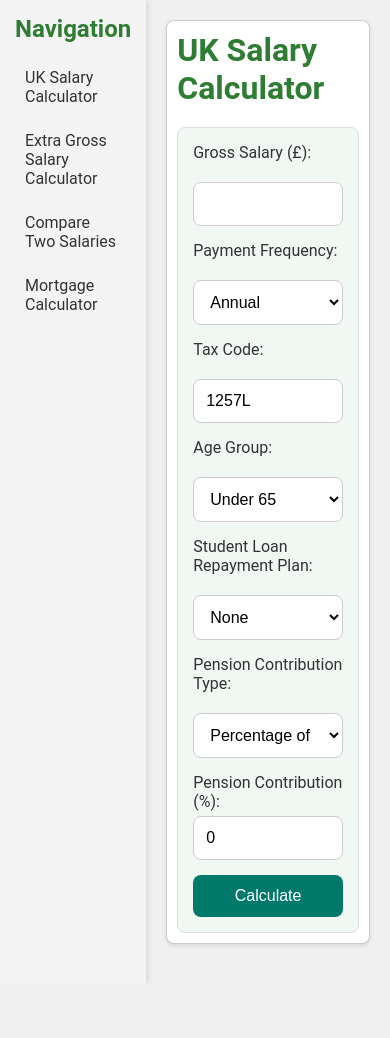
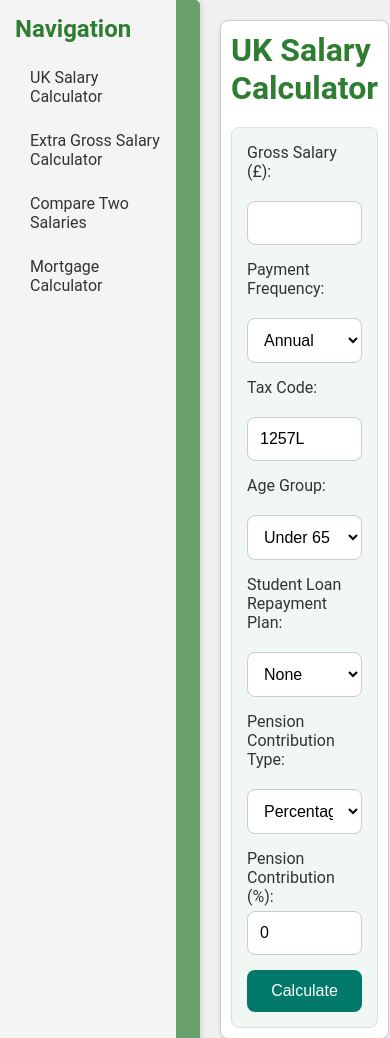
Before and after one commit to MozzyF/Calculator, a plain HTML site: page index.html in a window 390 px wide. Shown: the top 1038 px of the page. Before the commit the page ends 984 px from the top, so only its background shows below. Drawn offline with Linux system fonts and the light colour scheme.

Commit message:
Update toggle button styling for transparency and consistency

```diff
--- a/index.html
+++ b/index.html
@@ -8,6 +8,7 @@
 </head>
 <body>
     <div class="sidebar">
+        <button id="toggleSidebar"> </button>
         <h2>Navigation</h2>
         <a href="#" onclick="showCalculator('uk-salary-calculator')" id="uk-salary-link">UK Salary Calculator</a>
         <a href="#" onclick="showCalculator('extra-salary-calculator')" id="extra-salary-link">Extra Gross Salary Calculator</a>
--- a/script.js
+++ b/script.js
@@ -649,3 +649,9 @@ interestRateInput.addEventListener('keydown', function(event) {
 loanTermInput.addEventListener('keydown', function(event) {
     handleEnterKey(event, null); // No next element, so pass null
 });
+
+document.getElementById('toggleSidebar').addEventListener('click', function() {
+    const sidebar = document.querySelector('.sidebar');
+    sidebar.classList.toggle('collapsed');
+    this.textContent = ' '; // Ensure text remains a single space
+});
--- a/style.css
+++ b/style.css
@@ -13,6 +13,7 @@ body {
     background-color: #f0f0f0;
     color: #333;
     min-height: 100vh;
+    overflow-x: hidden; /* Prevent horizontal scroll */
 }
 
 /* Sidebar styling for navigation */
@@ -21,6 +22,37 @@ body {
     background-color: #f4f4f4;
     padding: 15px;
     box-shadow: 2px 0 5px rgba(0,0,0,0.1);
+    transition: width 0.3s ease, padding 0.3s ease; /* Smooth transition for width and padding */
+    position: relative; /* Position relative for absolute positioning of button */
+    flex-shrink: 0; /* Prevent sidebar from shrinking */
+    overflow: hidden; /* Hide overflow content */
+}
+
+.sidebar.collapsed {
+    width: 20px; /* Reduce width to a small portion */
+    padding: 15px 0; /* Adjust padding to keep button visible */
+}
+
+.sidebar.collapsed h2,
+.sidebar.collapsed a {
+    display: none; /* Hide text when collapsed */
+}
+
+#toggleSidebar {
+    position: absolute;
+    top: 0;
+    right: 0;
+    background-color: rgba(46, 125, 50, 0.7); /* Green color with 70% opacity */
+    border: none;
+    cursor: pointer;
+    width: 10px; /* Narrower width */
+    height: 100%; /* Full height of the sidebar */
+    transition: background-color 0.3s ease; /* Only transition background color */
+    border-radius: 0 5px 5px 0; /* Rounded corners on the left side */
+}
+
+#toggleSidebar:hover {
+    background-color: rgba(27, 94, 32, 0.7); /* Darker green on hover with 70% opacity */
 }
 
 /* Sidebar heading styling */
@@ -32,7 +64,7 @@ body {
 /* Sidebar link styling */
 .sidebar a {
     display: block;
-    padding: 10px;
+    padding: 10px 15px; /* Consistent padding on each side */
     color: #333;
     text-decoration: none;
     margin-bottom: 5px;
@@ -48,8 +80,11 @@ body {
 .main-content {
     flex-grow: 1;
     padding: 20px;
-    max-width: 1200px; /* Set a maximum width */
-    margin: 0; /* Remove auto-centering */
+    transition: all 0.3s ease; /* Smooth transition for all properties */
+}
+
+.sidebar.collapsed + .main-content {
+    margin-left: 20px; /* Adjust margin when sidebar is collapsed */
 }
 
 /* Calculator sections hidden by default */
```
